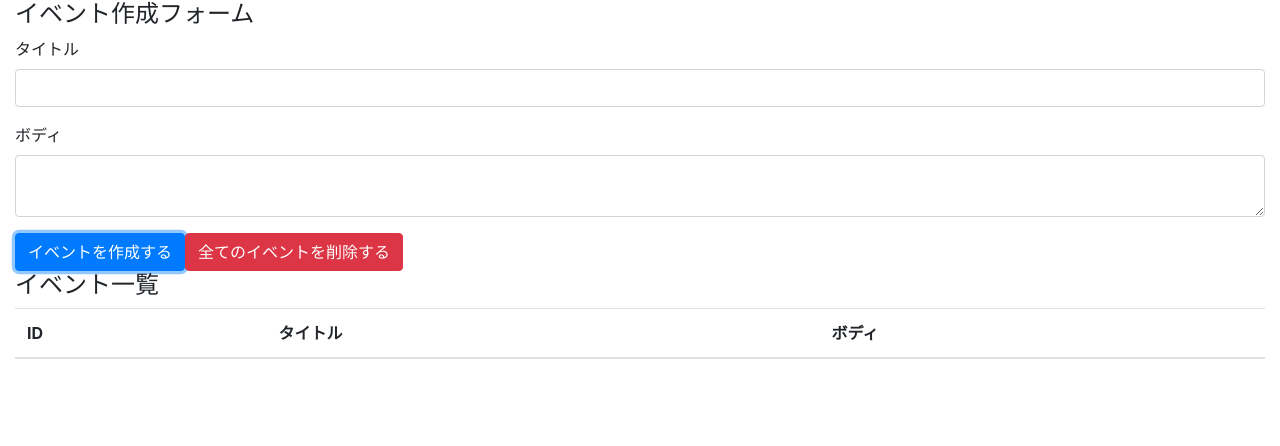
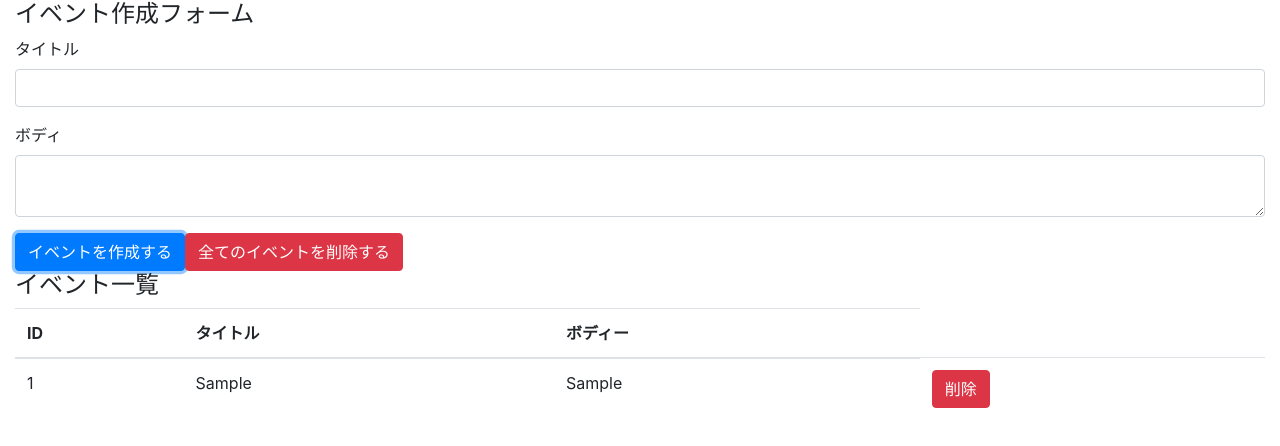
Before and after one commit to osakana0630/react-hooks-101, a React (Create React App) app: page / in a window 1280 px wide. Both pictures are taken after typing "Sample", "Sample" into the empty fields and a click on the button "イベントを作成する". Shown: the top 446 px of the page. Built offline with nearby package versions, Linux system fonts and the light colour scheme.

Commit message:
display events, refactor and implement remove event button

```diff
--- a/src/components/App.js
+++ b/src/components/App.js
@@ -1,29 +1,36 @@
 import React, {useReducer, useState} from 'react';
 import reducer from "../reducers"
 
+import Event from "./Event"
+import 'bootstrap/dist/css/bootstrap.min.css';
 
-import 'bootstrap/dist/css/bootstrap.min.css';
+// 状態遷移をさせたいタイミングでdispatchを呼んで、引数にアクション（typeという属性を渡してあげる）を渡してあげればいい
+//状態遷移させたいタイミングとは、イベント新規作成とイベント削除ボタンがクリックされた時。
 
 
 const App = () => {
+
     const [state, dispatch] = useReducer(reducer, []);
     const [title, setTitle] = useState("");
     const [body, setBody] = useState("");
 
 
+    //addEventはイベント新規作成ボタンがクリックされた時に発生するイベントハンドラー（この中でdispatchを呼んであげたい）
     const addEvent = e => {
-        //画面のリロードを防ぐ
+        //画面のリロードを防ぐ（必要最低限のDOMだけをレンダーしたい）
         e.preventDefault();
         console.log({title, body});
         dispatch({
             type: "CREATE_EVENT",
+            //titleとbodyはまだ作成されていない。フォームから入力されたものを吸い上げて、このコンポーネントに状態として持たせて、それぞれをdispatchの引数として渡してあげることが必要。
+            //useStateで状態管理
             title,
             body
         });
+        //イベント作成後にフォームの中をお掃除
         setTitle("");
         setBody("");
     };
-
 
     console.log({state});
 
@@ -35,34 +42,42 @@
             <form>
                 <div className="form-group">
                     <label htmlFor="formEventTitle">タイトル</label>
-                    <input className="form-control" id="formEventTitle" value={title}
-                           onChange={e => setTitle(e.target.value)}/>
+                    <input className="form-control"
+                           id="formEventTitle"
+                           value={title}
+                        // 状態が変わるたびに新たな状態を持たせてあげる必要がある。onChangeのイベントハンドラーを設定
+                           onChange={e => setTitle(e.target.value)}
+                    />
                 </div>
 
                 <div className="form-group">
                     <label htmlFor="formEventBody">ボディ</label>
-                    <textarea className="form-control" id="formEventBody" value={body} onChange={e => {
-                        setBody(e.target.value)
-                    }}/>
+                    <textarea className="form-control"
+                              id="formEventBody"
+                              value={body}
+                        // 状態が変わるたびに新たな状態を持たせてあげる必要がある。onChangeのイベントハンドラーを設定
+                              onChange={e => {
+                                  setBody(e.target.value)
+                              }}
+                    />
                 </div>
                 <button className="btn btn-primary" onClick={addEvent}>イベントを作成する</button>
                 <button className="btn btn-danger">全てのイベントを削除する</button>
             </form>
+
             <h4>イベント一覧</h4>
             <table className="table table-hover">
                 <thead>
                 <tr>
                     <th>ID</th>
                     <th>タイトル</th>
-                    <th>ボディ</th>
+                    <th>ボディー</th>
                 </tr>
                 </thead>
                 <tbody>
+                {state.map((event, index) => (<Event key={index} event={event} dispatch={dispatch} />))}
                 </tbody>
-
             </table>
-
-
         </div>
     );
 };
--- /dev/null
+++ b/src/components/Event.js
@@ -0,0 +1,55 @@
+import React from "react";
+
+const Event = ({ dispatch, event }) => {
+            const id = event.id;
+
+        // この中でdispatchを呼んであげたい。
+        // 削除ボタンがクリックされて、このイベントハンドラーが呼び出されたら、該当のイベントを削除した現在の状態と初期状態をactionにつめて、reducerにdispatchしたい
+        const handleClickDeleteButton = () => {
+            //reducer側がどのイベントを削除すればいいのか判別できるようにidを渡してあげる
+            dispatch({type: "DELETE_EVENT", id})
+        };
+
+        return (
+            //ユニークなキーとして、idを付与してあげないとjsx側が、あるイベントが削除された時にどのイベントが削除されたか分からない
+            <tr>
+                <td>{id}</td>
+                <td>{event.title}</td>
+                <td>{event.body}</td>
+                <td>
+                    <button type="button" className="btn btn-danger" onClick={handleClickDeleteButton}>削除</button>
+                </td>
+            </tr>
+        )
+
+};
+
+export default Event
+
+
+
+// {
+//     //イベント一覧を取得するための状態は全てstateが持っているのでそれを展開してあげるだけでよい
+//     state.map((event, index) => {
+//         const id = event.id;
+//
+//         // この中でdispatchを呼んであげたい。
+//         // 削除ボタンがクリックされて、このイベントハンドラーが呼び出されたら、該当のイベントを削除した現在の状態と初期状態をactionにつめて、reducerにdispatchしたい
+//         const handleClickDeleteButton = () => {
+//             //reducer側がどのイベントを削除すればいいのか判別できるようにidを渡してあげる
+//             dispatch({type: "DELETE_EVENT", id})
+//         };
+//
+//         return (
+//             //ユニークなキーとして、idを付与してあげないとjsx側が、あるイベントが削除された時にどのイベントが削除されたか分からない
+//             <tr key={index}>
+//                 <td>{id}</td>
+//                 <td>{event.title}</td>
+//                 <td>{event.body}</td>
+//                 <td>
+//                     <button type="button" className="btn btn-danger" onClick={handleClickDeleteButton}>削除</button>
+//                 </td>
+//             </tr>
+//         )
+//     })
+// }
--- a/src/reducers/index.js
+++ b/src/reducers/index.js
@@ -1,18 +1,3 @@
-
-// action = {
-//     type: "CREATE_EVENT",
-//     title: "2020年東京オリンピックのお知らせ",
-//     body: "2020年東京でオリンピックを開催します！"
-// }
-
-// state = [];
-// state = [
-//     {id: 1, title: "タイトル1", body: "ボディ1" },
-//     {id: 2, title: "タイトル2", body: "ボディ2" },
-//     {id: 3, title: "タイトル3", body: "ボディ3" },
-// ];
-
-
 const events = (state = [], action) => {
     switch(action.type) {
         case "CREATE_EVENT" :
@@ -22,7 +7,8 @@
             return [...state, {id, ...event}];
             return state;
         case "DELETE_EVENT" :
-            return state;
+            //actionから渡ってくるidと一致しないものだけを抽出してあげて返してあげる
+            return state.filter(event => event.id !== action.id );
         case "DELETE_EVENTS" :
             return [];
 
```
